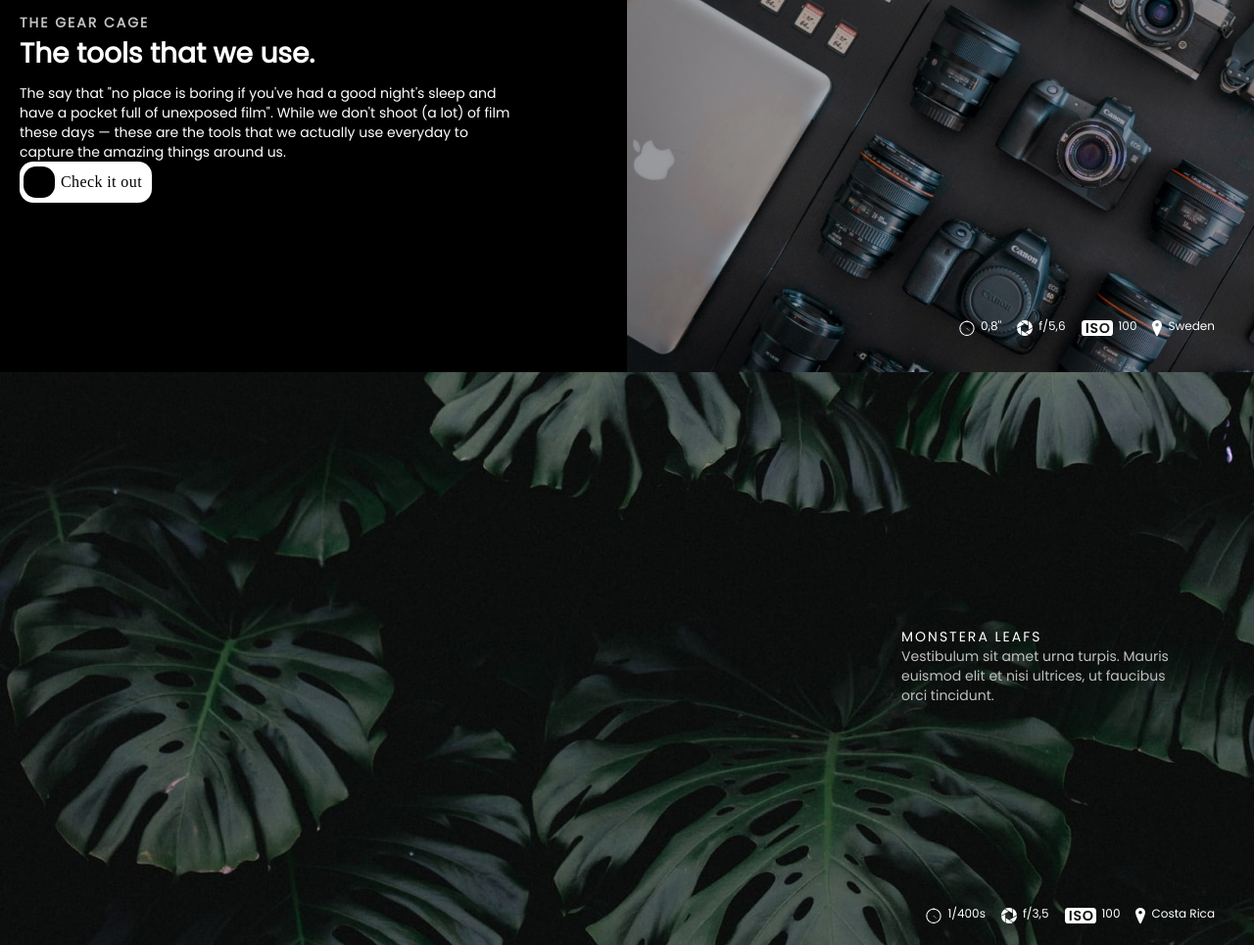
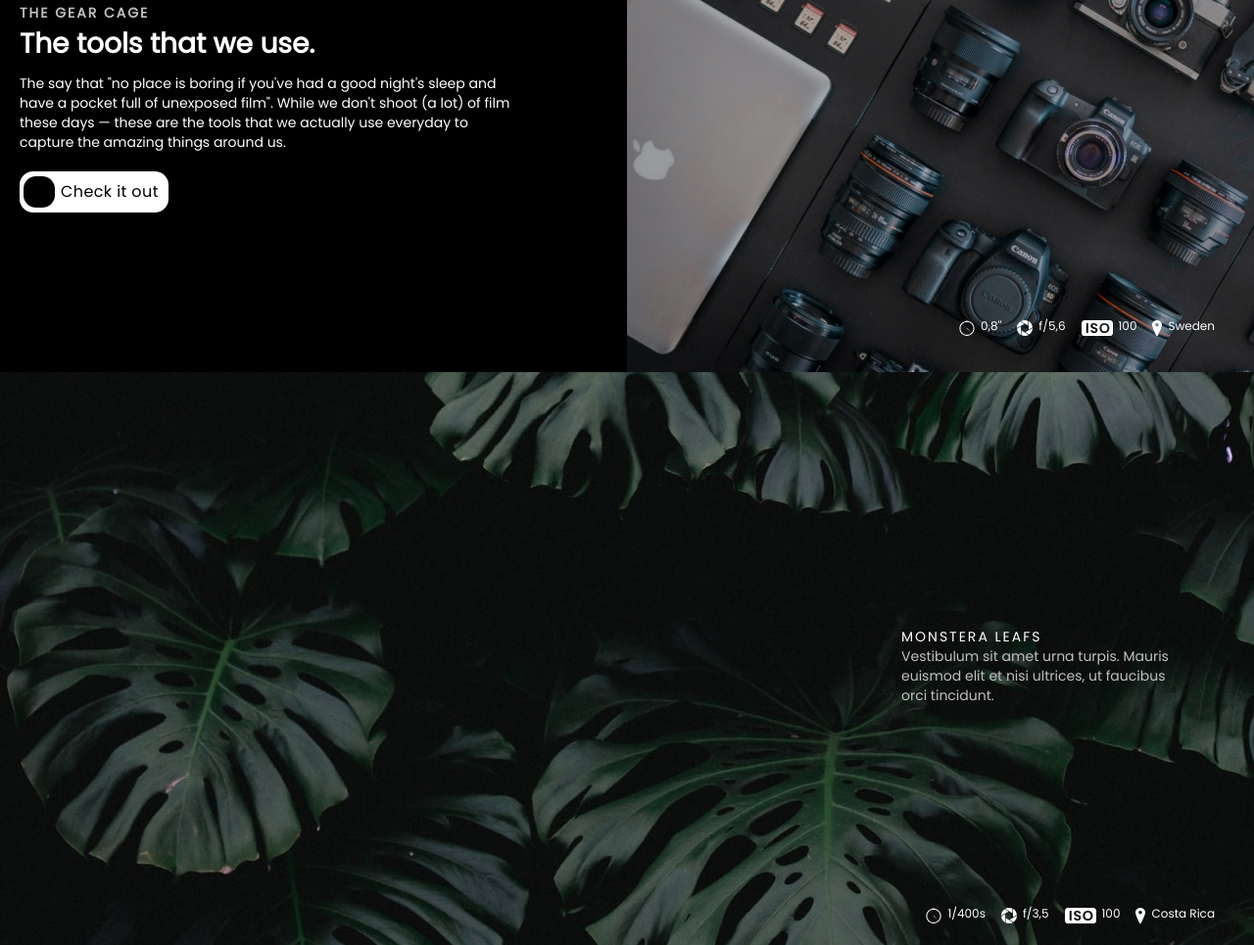
Before and after one commit to stanlocktop/aperture, a plain HTML site: page index.html in a window 1280 px wide. Shown: the part 3092-4057 px from the top of the page at 98% size. Drawn offline with Linux system fonts and the light colour scheme.

Commit message:
add styles and padding for button

```diff
--- a/css/style.css
+++ b/css/style.css
@@ -430,6 +430,8 @@ header nav ul li:last-of-type a{
     background: #FFFFFF;
     border-radius: 14px;
     text-decoration: none;
+    margin-top: 20px;
+    font-family: 'Poppins', sans-serif;
 }
 
 .tools .container article a:before {
```
